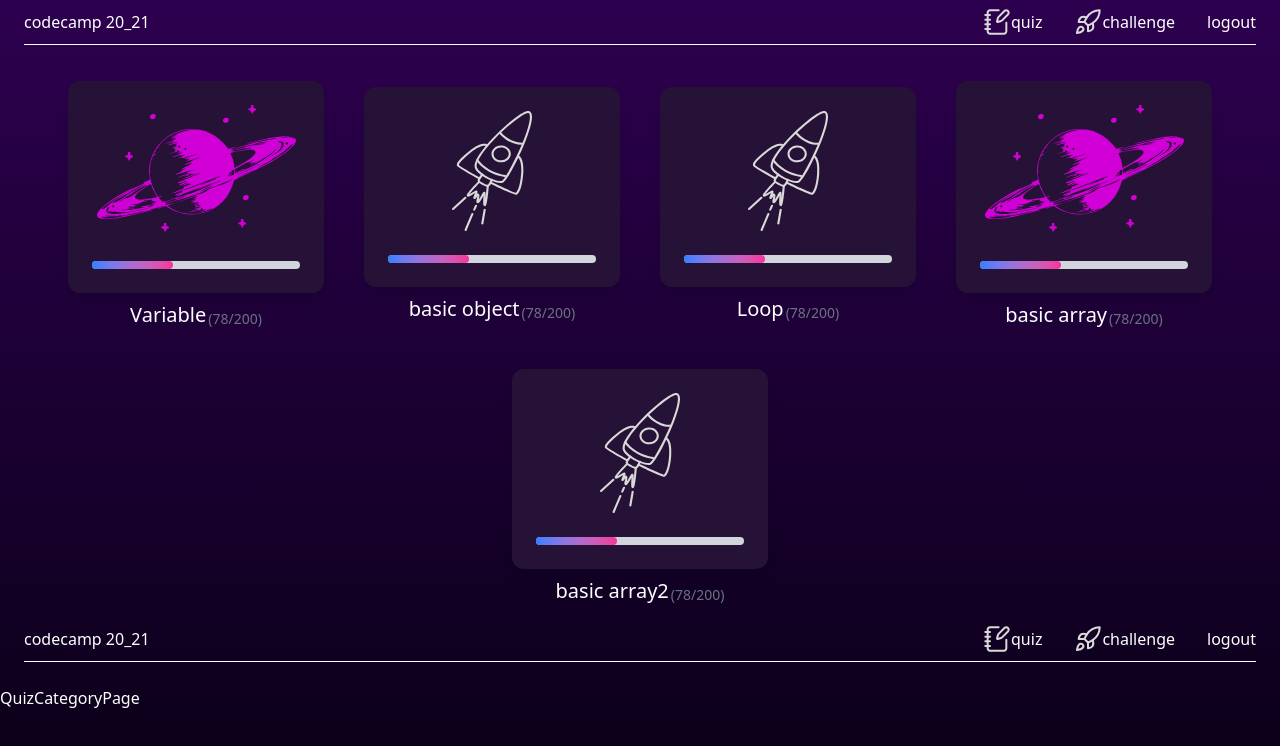
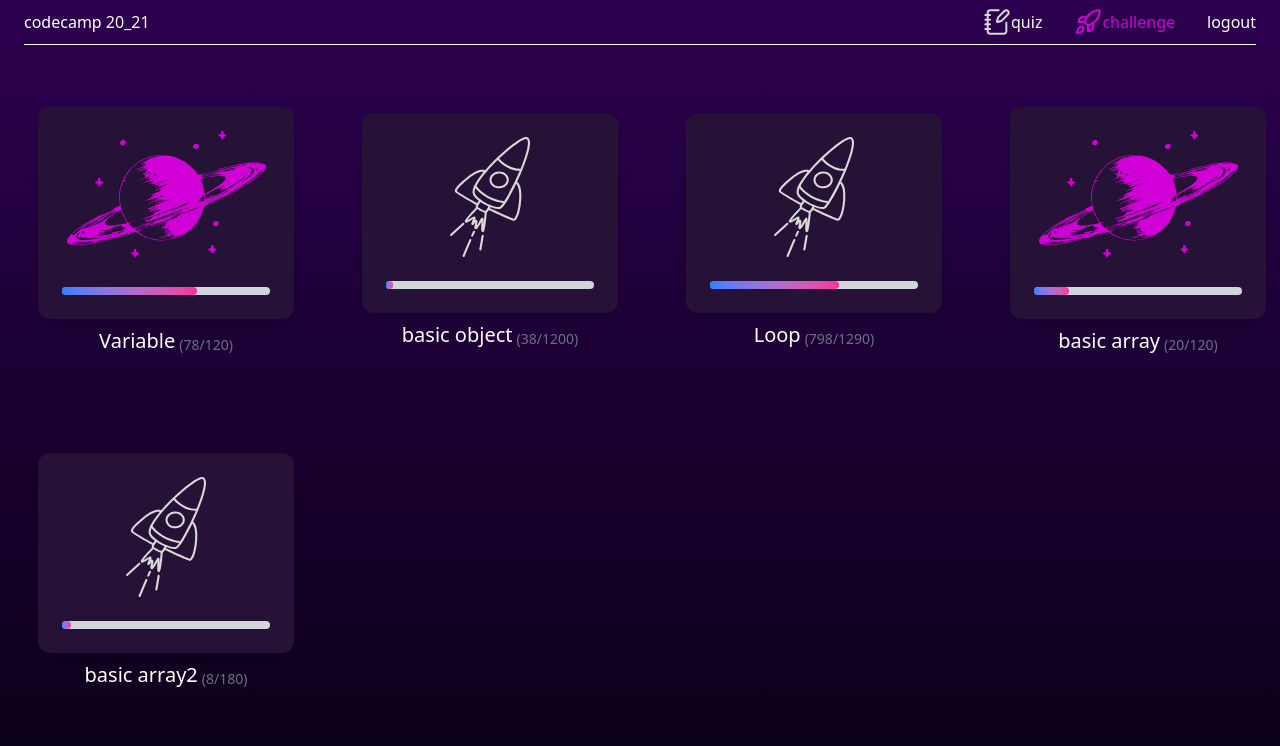
Before and after one commit to KonJengz/quiz_codecamp_web, a React (Vite) app: page / in a window 1280 px wide. Shown: the top 746 px of the page. Built offline with nearby package versions, Linux system fonts and the light colour scheme.

Commit message:
เพิ่มกาดและทำให้โลโก้ ใส่สีได้ แสดงค่าตามเปอเซน แก้layout

```diff
--- a/package.json
+++ b/package.json
@@ -17,6 +17,7 @@
     "react": "^19.0.0",
     "react-dom": "^19.0.0",
     "react-router": "^7.4.0",
+    "react-router-dom": "^7.4.0",
     "react-toastify": "^11.0.5",
     "tailwindcss": "^4.0.16",
     "zod": "^3.24.2",
--- a/src/App.jsx
+++ b/src/App.jsx
@@ -7,51 +7,8 @@ import Rocket from './icons/Rocket';
 import Jupiter from './icons/Jupiter';
 
 function App() {
-  const data = [
-    {
-      name: 'Variable',
-      isSuccess: true,
-      finish: 78,
-      total: 120
-    },
-    {
-      name: 'basic object',
-      isSuccess: false
-    },
-    {
-      name: 'Loop',
-      isSuccess: false
-    },
-    {
-      name: 'basic array',
-      isSuccess: true
-    },
-    {
-      name: 'basic array2',
-      isSuccess: false
-    }
-  ];
   return (
     <>
-      <Layout></Layout>
-
-      <div className="flex flex-wrap justify-center gap-4">
-        {data.map((item, index) => (
-          <Card
-            finish={78}
-            total={200}
-            name={item.name}
-            icon={
-              item.isSuccess ? (
-                <Jupiter></Jupiter>
-              ) : (
-                <Rocket width={'120'} height={'120'}></Rocket>
-              )
-            }
-          ></Card>
-        ))}
-      </div>
-
       <Layout />
       <Outlet />
     </>
--- a/src/components/Card.jsx
+++ b/src/components/Card.jsx
@@ -1,5 +1,27 @@
 import React from 'react';
 import Rocket from '../icons/Rocket';
+
+export default function Card({ name, finish, total, icon }) {
+  const percentage = (finish / total) * 100;
+  return (
+    <div className="flex justify-center items-center flex-col gap-2 m-3 h-[300px] w-full">
+      <div className="h-auto w-64 bg-[#261236] p-6 rounded-[12px] text-white font-bold shadow-lg flex flex-col items-center gap-4">
+        <div className="flex justify-center items-center">{icon}</div>
+
+        <div className="w-full bg-gray-300 h-2 rounded-full mt-2">
+          <div
+            className="h-full bg-gradient-to-r from-blue-500 to-pink-500 rounded-full"
+            style={{ width: `${percentage}%` }}
+          ></div>
+        </div>
+      </div>
+      <div className="flex justify-center items-end gap-1">
+        <div className="text-center text-xl">{name}</div>
+        <div className="text-center text-sm text-gray-500">{`(${finish}/${total})`}</div>
+      </div>
+    </div>
+  );
+}
 
 // export default function Card({ name, finish, total, icon }) {
 //   const percentage = (finish / total) * 100;
@@ -23,25 +45,3 @@ import Rocket from '../icons/Rocket';
 //     </div>
 //   );
 // }
-
-export default function Card({ name, finish, total, icon }) {
-  const percentage = (finish / total) * 100;
-  return (
-    <div className="flex justify-center items-center flex-col gap-2 m-3">
-      <div className="h-auto w-64 bg-[#261236] p-6 rounded-[12px] text-white font-bold shadow-lg flex flex-col items-center gap-4">
-        <div className="flex justify-center items-center">{icon}</div>
-
-        <div className="w-full bg-gray-300 h-2 rounded-full mt-2">
-          <div
-            className="h-full bg-gradient-to-r from-blue-500 to-pink-500 rounded-full"
-            style={{ width: `${percentage}%` }}
-          ></div>
-        </div>
-      </div>
-      <div className="flex justify-center items-end gap-0.5">
-        <div className="text-center text-xl">{name}</div>
-        <div className="text-center text-sm text-gray-500">{`(${finish}/${total})`}</div>
-      </div>
-    </div>
-  );
-}
--- a/src/components/Layout.jsx
+++ b/src/components/Layout.jsx
@@ -1,31 +1,63 @@
 import React from 'react';
+import { useNavigate, useLocation, useParams } from 'react-router-dom';
 import RocketChallenge from '../icons/RocketChallenge';
 import NoteBook from '../icons/NoteBook';
 
 export default function Layout() {
+  const navigate = useNavigate();
+  const location = useLocation();
+  const { categoryId, quizId } = useParams();
+
+  const hdlNavigate = (page) => {
+    navigate(page);
+    console.log(`${page}`);
+  };
+
   return (
-    <>
     <div>
       <div className="flex items-center justify-between p-2 px-6 -mb-6">
         <div>codecamp 20_21</div>
         <div className="flex items-center justify-center gap-8">
-            <div className=" flex items-center justify-center">
-              <NoteBook></NoteBook>
+          <div
+            onClick={() => hdlNavigate(`/quiz/20/22`)}
+            className={`flex items-center justify-center cursor-pointer
+              ${
+                location.pathname === `/quiz/${categoryId}/${quizId}`
+                  ? 'text-[#D100D7]'
+                  : 'hover:text-gray-300'
+              }`}
+          >
+            {location.pathname === '/quiz/20/22' ? (
+              <NoteBook color="#D100D7" />
+            ) : (
+              <NoteBook />
+            )}
             <div>quiz</div>
           </div>
 
-            <div className=" flex items-center justify-center">
-              <RocketChallenge></RocketChallenge>
+          <div
+            onClick={() => hdlNavigate('/')}
+            className={`flex items-center justify-center cursor-pointer
+              ${
+                location.pathname === '/'
+                  ? 'text-[#D100D7]'
+                  : 'hover:text-gray-300'
+              }`}
+          >
+            {location.pathname === '/' ? (
+              <RocketChallenge color="#D100D7" />
+            ) : (
+              <RocketChallenge />
+            )}
             <div>challenge</div>
           </div>
 
-            <div>logout</div>
+          <div className="cursor-pointer hover:text-red-400">logout</div>
         </div>
       </div>
       <div className="m-4 p-2">
-          <div className=" h-[1px] w-full  bg-white "></div>
+        <div className="h-[1px] w-full bg-white"></div>
       </div>
     </div>
-    </>
   );
 }
--- a/src/icons/NoteBook.jsx
+++ b/src/icons/NoteBook.jsx
@@ -1,53 +1,57 @@
 import React from 'react';
 
-export default function NoteBook() {
+export default function NoteBook({
+  color = '#D9D9D9',
+  width = '28',
+  height = '28'
+}) {
   return (
     <>
       <svg
-        width="28"
-        height="28"
+        width={width}
+        height={height}
         viewBox="0 0 28 28"
         fill="none"
         xmlns="http://www.w3.org/2000/svg"
       >
         <path
           d="M15.6332 2.3335H6.99984C6.381 2.3335 5.78751 2.57933 5.34992 3.01691C4.91234 3.4545 4.6665 4.04799 4.6665 4.66683V23.3335C4.6665 23.9523 4.91234 24.5458 5.34992 24.9834C5.78751 25.421 6.381 25.6668 6.99984 25.6668H20.9998C21.6187 25.6668 22.2122 25.421 22.6498 24.9834C23.0873 24.5458 23.3332 23.9523 23.3332 23.3335V14.7002"
-          stroke="#D9D9D9"
+          stroke={color}
           stroke-width="2"
           stroke-linecap="round"
           stroke-linejoin="round"
         />
         <path
           d="M2.3335 7H7.00016"
-          stroke="#D9D9D9"
+          stroke={color}
           stroke-width="2"
           stroke-linecap="round"
           stroke-linejoin="round"
         />
         <path
           d="M2.3335 11.6665H7.00016"
-          stroke="#D9D9D9"
+          stroke={color}
           stroke-width="2"
           stroke-linecap="round"
           stroke-linejoin="round"
         />
         <path
           d="M2.3335 16.3335H7.00016"
-          stroke="#D9D9D9"
+          stroke={color}
           stroke-width="2"
           stroke-linecap="round"
           stroke-linejoin="round"
         />
         <path
           d="M2.3335 21H7.00016"
-          stroke="#D9D9D9"
+          stroke={color}
           stroke-width="2"
           stroke-linecap="round"
           stroke-linejoin="round"
         />
         <path
           d="M24.9408 6.56351C25.4056 6.09877 25.6666 5.46843 25.6666 4.81118C25.6666 4.15393 25.4056 3.5236 24.9408 3.05885C24.4761 2.5941 23.8457 2.33301 23.1885 2.33301C22.5312 2.33301 21.9009 2.5941 21.4361 3.05885L15.5911 8.90618C15.3138 9.18341 15.1107 9.52607 15.0008 9.90251L14.0243 13.2508C13.995 13.3512 13.9933 13.4577 14.0192 13.559C14.0452 13.6603 14.0979 13.7527 14.1718 13.8267C14.2458 13.9006 14.3382 13.9533 14.4395 13.9793C14.5408 14.0052 14.6473 14.0035 14.7476 13.9742L18.096 12.9977C18.4724 12.8878 18.8151 12.6847 19.0923 12.4073L24.9408 6.56351Z"
-          stroke="#D9D9D9"
+          stroke={color}
           stroke-width="2"
           stroke-linecap="round"
           stroke-linejoin="round"
--- a/src/icons/RocketChallenge.jsx
+++ b/src/icons/RocketChallenge.jsx
@@ -1,6 +1,10 @@
 import React from 'react';
 
-export default function RocketChallenge({ width = '28', height = '28' }) {
+export default function RocketChallenge({
+  width = '28',
+  height = '28',
+  color = '#D9D9D9'
+}) {
   return (
     <div>
       <svg
@@ -12,28 +16,28 @@ export default function RocketChallenge({ width = '28', height = '28' }) {
       >
         <path
           d="M5.24984 19.2499C3.49984 20.7199 2.9165 25.0832 2.9165 25.0832C2.9165 25.0832 7.27984 24.4999 8.74984 22.7499C9.57817 21.7699 9.5665 20.2649 8.64484 19.3549C8.19136 18.9221 7.59401 18.672 6.96743 18.6526C6.34086 18.6332 5.72919 18.8459 5.24984 19.2499Z"
-          stroke="#D9D9D9"
+          stroke={color}
           stroke-width="2"
           stroke-linecap="round"
           stroke-linejoin="round"
         />
         <path
           d="M14 17.5L10.5 14C11.1208 12.3893 11.9026 10.8454 12.8333 9.39163C14.1927 7.21811 16.0856 5.42852 18.3318 4.19307C20.5781 2.95762 23.1031 2.3174 25.6667 2.3333C25.6667 5.50663 24.7567 11.0833 18.6667 15.1666C17.193 16.0985 15.6297 16.8802 14 17.5Z"
-          stroke="#D9D9D9"
+          stroke={color}
           stroke-width="2"
           stroke-linecap="round"
           stroke-linejoin="round"
         />
         <path
           d="M10.4998 14.0001H4.6665C4.6665 14.0001 5.30817 10.4651 6.99984 9.33344C8.88984 8.07344 12.8332 9.33344 12.8332 9.33344"
-          stroke="#D9D9D9"
+          stroke={color}
           stroke-width="2"
           stroke-linecap="round"
           stroke-linejoin="round"
         />
         <path
           d="M14 17.5003V23.3337C14 23.3337 17.535 22.692 18.6667 21.0003C19.9267 19.1103 18.6667 15.167 18.6667 15.167"
-          stroke="#D9D9D9"
+          stroke={color}
           stroke-width="2"
           stroke-linecap="round"
           stroke-linejoin="round"
--- a/src/pages/user/QuizCategoryPage.jsx
+++ b/src/pages/user/QuizCategoryPage.jsx
@@ -1,9 +1,69 @@
-import React from 'react'
+import React from 'react';
+import Card from '../../components/Card';
+import Jupiter from '../../icons/Jupiter';
+import Rocket from '../../icons/Rocket';
+
+const data = [
+  {
+    name: 'Variable',
+    isSuccess: true,
+    finish: 78,
+    total: 120
+  },
+  {
+    name: 'basic object',
+    isSuccess: false,
+    finish: 38,
+    total: 1200
+  },
+  {
+    name: 'Loop',
+    isSuccess: false,
+    finish: 798,
+    total: 1290
+  },
+  {
+    name: 'basic array',
+    isSuccess: true,
+    finish: 20,
+    total: 120
+  },
+  {
+    name: 'basic array2',
+    isSuccess: false,
+    finish: 8,
+    total: 180
+  }
+];
 
 function QuizCategoryPage() {
+  const hdlClick = () => {
+    console.log('first');
+  };
+
   return (
-    <div>QuizCategoryPage</div>
-  )
+    <div>
+      <div className="grid grid-cols-1 sm:grid-cols-2 lg:grid-cols-3 xl:grid-cols-4 gap-4">
+        {data.map((item, index) => (
+          <div key={index} onClick={() => hdlClick()}>
+            <Card
+              key={index}
+              finish={item.finish}
+              total={item.total}
+              name={item.name}
+              icon={
+                item.isSuccess ? (
+                  <Jupiter />
+                ) : (
+                  <Rocket width={'120'} height={'120'} />
+                )
+              }
+            />
+          </div>
+        ))}
+      </div>
+    </div>
+  );
 }
 
-export default QuizCategoryPage
+export default QuizCategoryPage;
```
Also changed, not shown: src/icons/Rocket.jsx (+13 -13 lines), 1 other file (tests, documents, lock files or other folders). Lines whose indentation alone changed are shown as unchanged.
